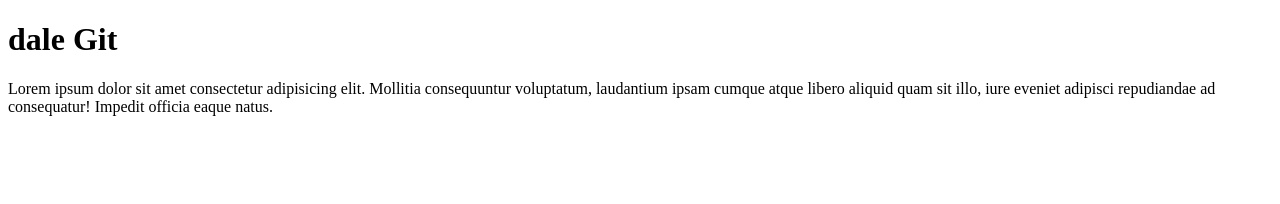
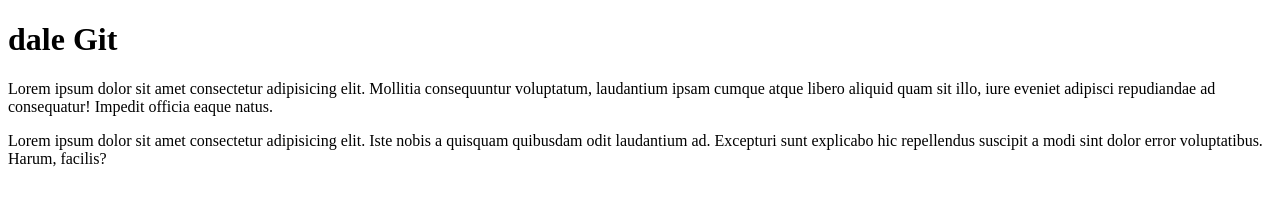
Before and after one commit to rsebastiancares/prueba, a plain HTML site: page index.html in a window 1280 px wide. Drawn offline with Linux system fonts and the light colour scheme.

Commit message:
add parrafo 2

```diff
--- a/index.html
+++ b/index.html
@@ -12,6 +12,9 @@
     <p>Lorem ipsum dolor sit amet consectetur adipisicing elit. Mollitia consequuntur voluptatum, laudantium ipsam
         cumque atque libero aliquid quam sit illo, iure eveniet adipisci repudiandae ad consequatur! Impedit officia
         eaque natus.</p>
+
+    <p>Lorem ipsum dolor sit amet consectetur adipisicing elit. Iste nobis a quisquam quibusdam odit laudantium ad.
+        Excepturi sunt explicabo hic repellendus suscipit a modi sint dolor error voluptatibus. Harum, facilis?</p>
 </body>
 
 </html>
```
